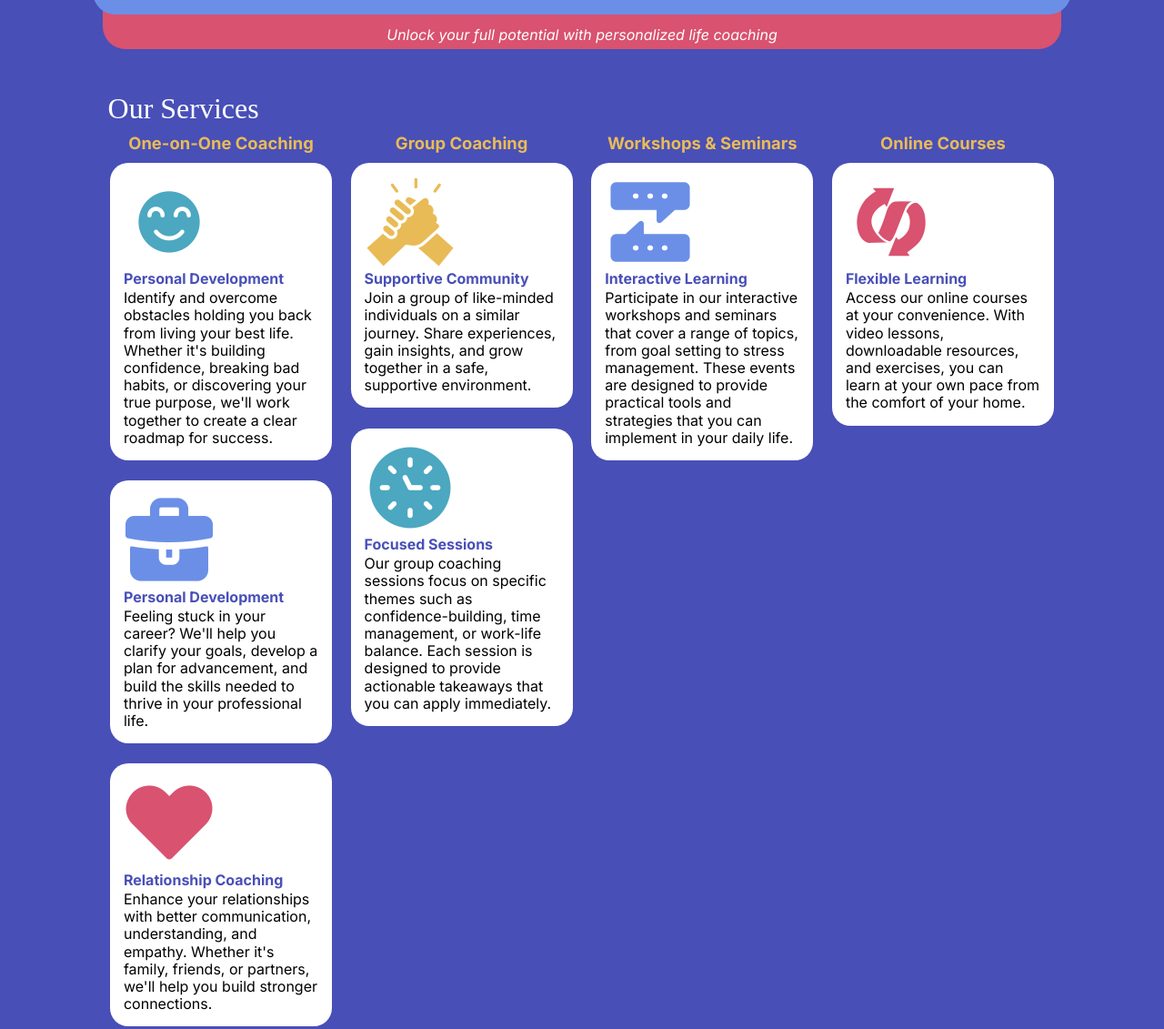
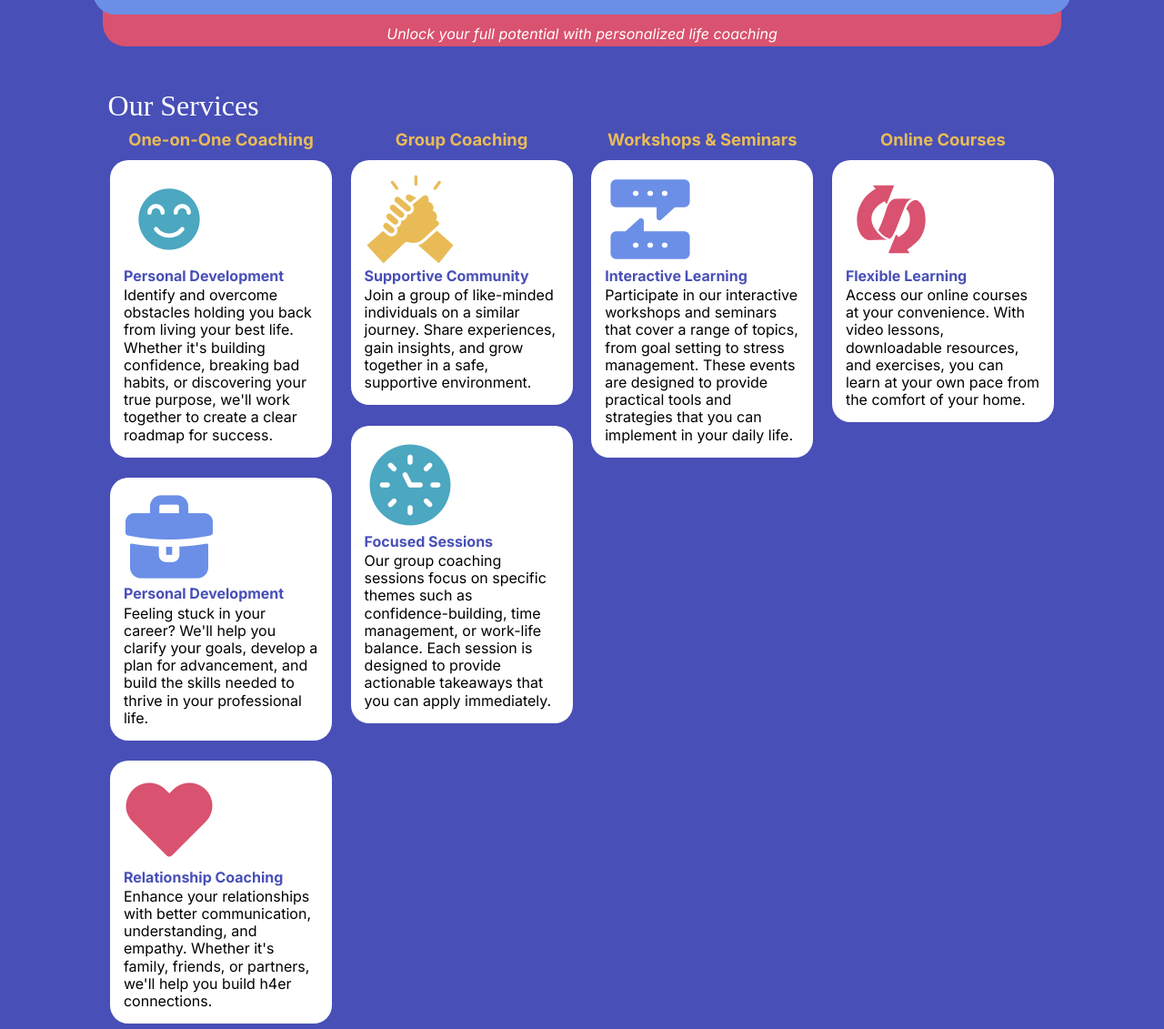
Before and after one commit to ClevelandIII/path-to-success, a plain HTML site: page index.html in a window 1280 px wide. Shown: the part 109-1240 px from the top of the page at 91% size. Drawn offline with Linux system fonts and the light colour scheme; a web font is replaced by a local one.

Commit message:
Nearly complete, need a better solution for some sections

```diff
--- a/index.html
+++ b/index.html
@@ -12,16 +12,16 @@
     <body>
         <header>
             <h1>Path to Success</h1>
-            <section id="mini-header">
+            <div id="mini-header">
                 <p id="hidden-sHeader">Unlock your full potential</p>
                 <p id="hidden-lHeader">
                     Unlock your full potential with personalized life coaching
                 </p>
-            </section>
+            </div>
         </header>
 
         <nav>
-            <section id="menu">
+            <div id="menu">
                 <p id="hidden-sMenu">MENU</p>
                 <ul id="hidden-lMenu">
                     <li>Our Services</li>
@@ -29,7 +29,7 @@
                     <li>Prices</li>
                     <li>Take the First Step</li>
                 </ul>
-            </section>
+            </div>
         </nav>
 
         <main>
@@ -44,7 +44,7 @@
                             src="images/personal-development.png"
                             alt="teal icon of a smiling face"
                         />
-                        <strong>Personal Development</strong>
+                        <h4>Personal Development</h4>
                         <p>
                             Identify and overcome obstacles holding you back
                             from living your best life. Whether it's building
@@ -59,7 +59,7 @@
                             src="images/career-coaching.png"
                             alt="lavender icon of a briefcase"
                         />
-                        <strong>Personal Development</strong>
+                        <h4>Personal Development</h4>
                         <p>
                             Feeling stuck in your career? We'll help you clarify
                             your goals, develop a plan for advancement, and
@@ -73,12 +73,12 @@
                             src="images/relationship-coaching.png"
                             alt="pink icon of a heart"
                         />
-                        <strong>Relationship Coaching</strong>
+                        <h4>Relationship Coaching</h4>
                         <p>
                             Enhance your relationships with better
                             communication, understanding, and empathy. Whether
                             it's family, friends, or partners, we'll help you
-                            build stronger connections.
+                            build h4er connections.
                         </p>
                     </section>
                 </section>
@@ -91,7 +91,7 @@
                             src="images/supportive-community.png"
                             alt="yellow icon of hands clasping"
                         />
-                        <strong>Supportive Community</strong>
+                        <h4>Supportive Community</h4>
                         <p>
                             Join a group of like-minded individuals on a similar
                             journey. Share experiences, gain insights, and grow
@@ -104,7 +104,7 @@
                             src="images/focused-session.png"
                             alt="teal icon of a clock face"
                         />
-                        <strong>Focused Sessions</strong>
+                        <h4>Focused Sessions</h4>
                         <p>
                             Our group coaching sessions focus on specific themes
                             such as confidence-building, time management, or
@@ -123,7 +123,7 @@
                             src="images/interactive-learning.png"
                             alt="lavender icon of text conversation"
                         />
-                        <strong>Interactive Learning</strong>
+                        <h4>Interactive Learning</h4>
                         <p>
                             Participate in our interactive workshops and
                             seminars that cover a range of topics, from goal
@@ -142,7 +142,7 @@
                             src="images/flexible-learning.png"
                             alt="pink icon of a curly arrow"
                         />
-                        <strong>Flexible Learning</strong>
+                        <h4>Flexible Learning</h4>
                         <p>
                             Access our online courses at your convenience. With
                             video lessons, downloadable resources, and
@@ -272,10 +272,10 @@
                 <p id="button">SCHEDULE NOW</p>
             </section>
 
-            <section id="footer-right">
+            <div id="footer-right">
                 <p>Copyright 2024</p>
                 <a href="#">Terms and Conditions</a>
-            </section>
+            </div>
         </footer>
     </body>
 </html>
--- a/style.css
+++ b/style.css
@@ -156,10 +156,11 @@
     font-weight: bold;
 }
 
-strong {
+h4 {
     color: var(--purple);
     margin-bottom: 2%;
     font-weight: bold;
+    font-size: medium;
 }
 
 h1 {
```
